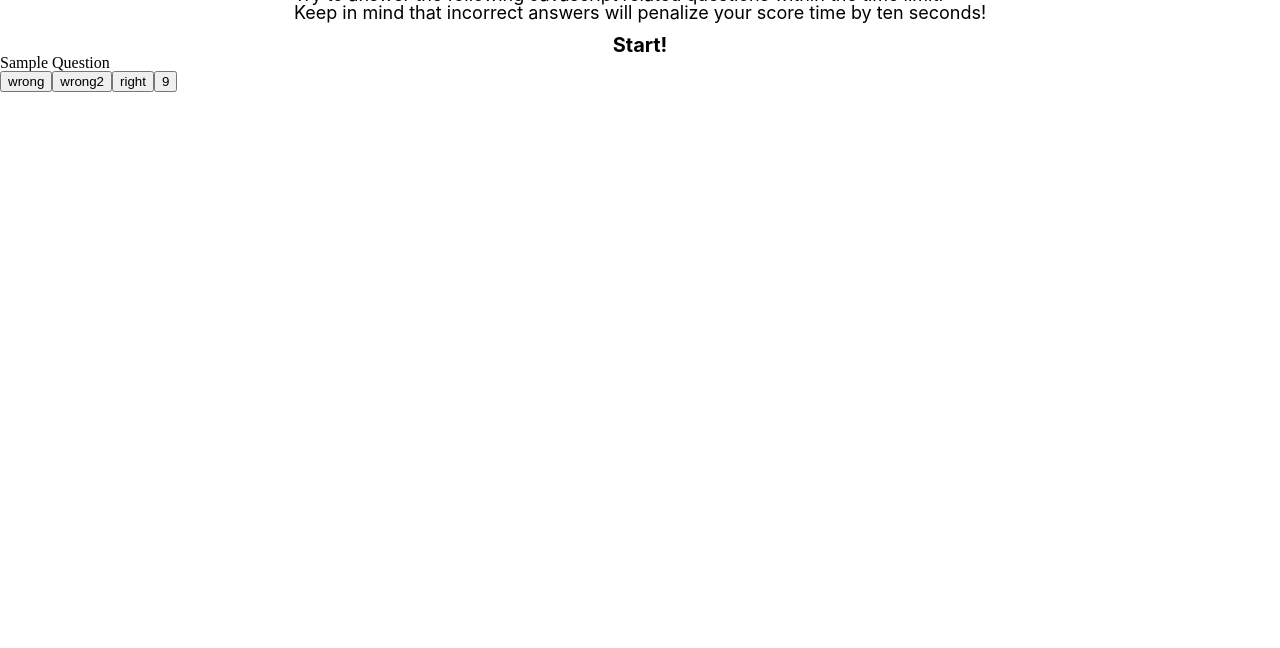
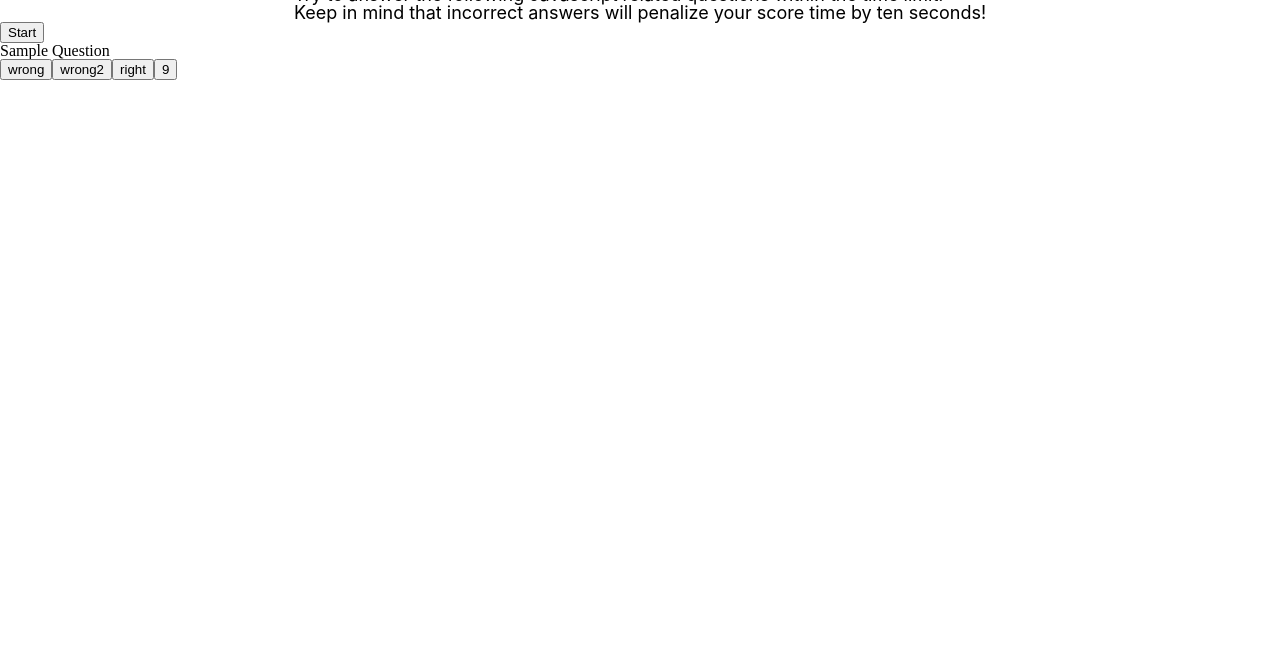
Before and after one commit to EdgarO93/CodeQuiz, a plain HTML site: page index.html in a window 1280 px wide. Shown: the part 152-800 px from the top of the page. Drawn offline with nearby package versions, Linux system fonts and the light colour scheme.

Commit message:
updated classes

```diff
--- a/index.html
+++ b/index.html
@@ -30,8 +30,8 @@
         </p>
       </section>
 
-      <section class= "startButton">
-        <p> Start!</p>
+      <section class= "startButtonSec">
+        <button id="start-btn" class="styleStartbtn">Start</button>
       </section>
 
 <section class="questionSec">
```
